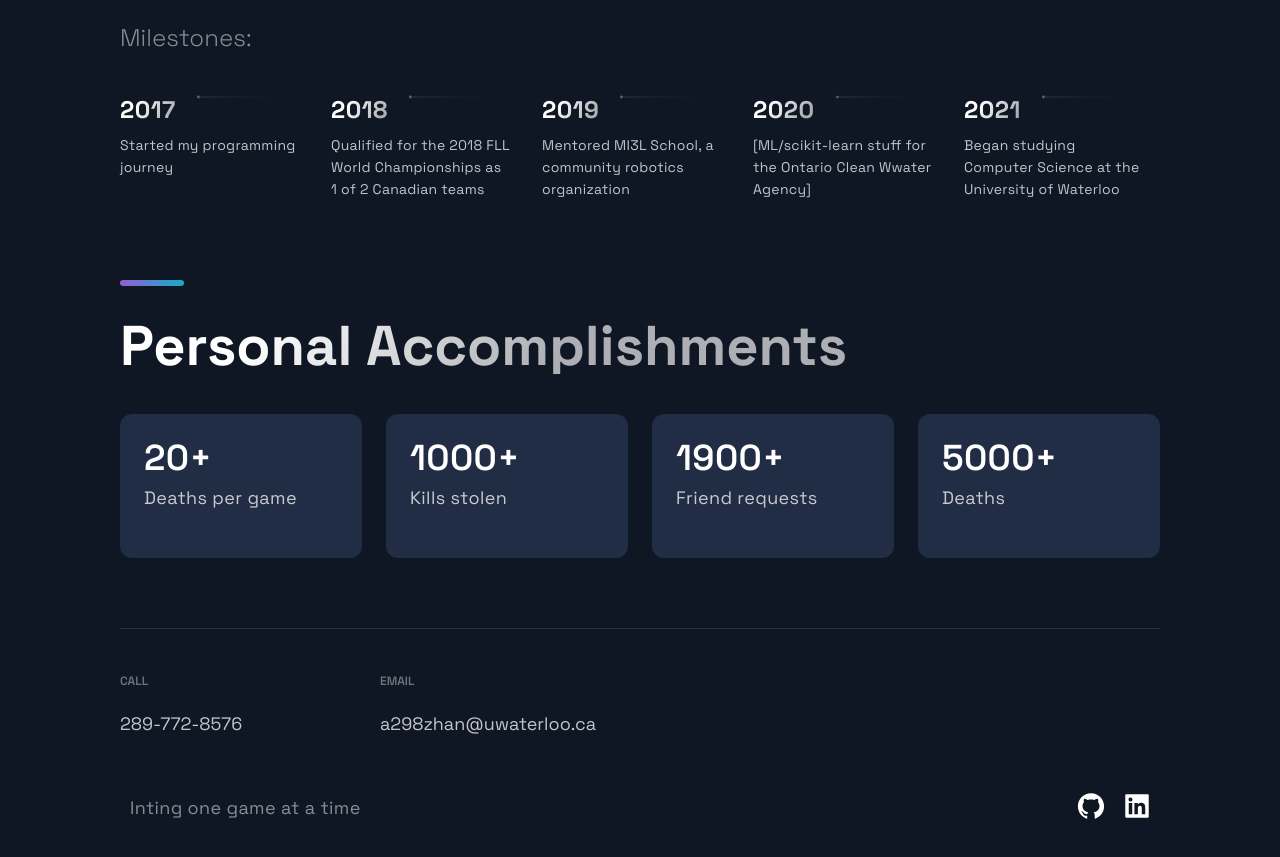
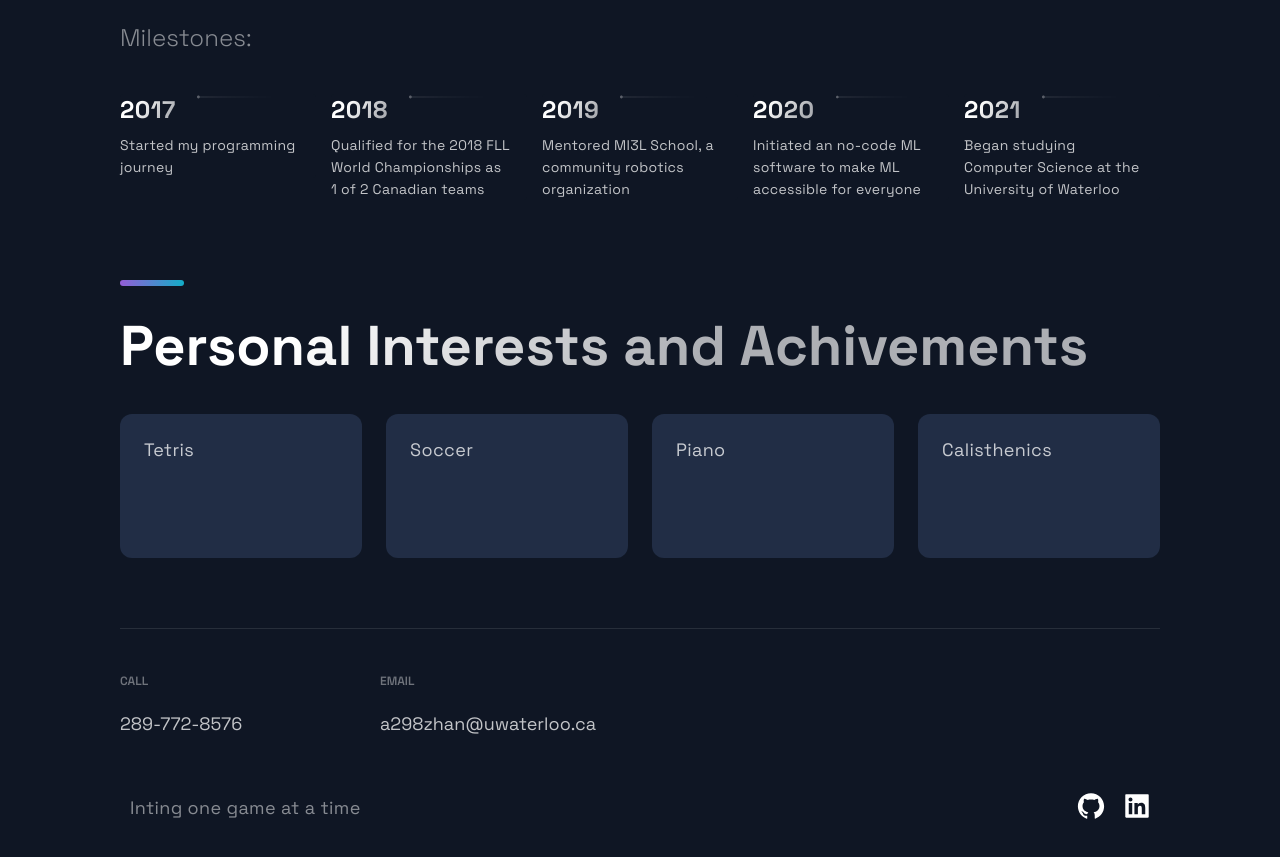
Before and after one commit to zhangandrew37/portfolio, a Next.js app: page / in a window 1280 px wide. Shown: the part 2680-3537 px from the top of the page. Built offline with nearby package versions, Linux system fonts and the light colour scheme.

Commit message:
update: personal info

```diff
--- a/src/components/Acomplishments/Acomplishments.js
+++ b/src/components/Acomplishments/Acomplishments.js
@@ -8,19 +8,18 @@ import {
 import { Box, Boxes, BoxNum, BoxText } from "./AcomplishmentsStyles";
 
 const data = [
-  { number: 20, text: "Deaths per game" },
-  { number: 1000, text: "Kills stolen" },
-  { number: 1900, text: "Friend requests" },
-  { number: 5000, text: "Deaths" },
+  { number: 10, text: "Tetris" },
+  { number: 1000, text: "Soccer" },
+  { number: 1900, text: "Piano" },
+  { number: 5000, text: "Calisthenics" },
 ];
 
 const Acomplishments = () => (
   <Section>
-    <SectionTitle>Personal Accomplishments</SectionTitle>
+    <SectionTitle>Personal Interests and Achivements</SectionTitle>
     <Boxes>
       {data.map((card, index) => (
         <Box key={index}>
-          <BoxNum>{card.number}+</BoxNum>
           <BoxText>{card.text}</BoxText>
         </Box>
       ))}
--- a/src/constants/constants.js
+++ b/src/constants/constants.js
@@ -5,9 +5,8 @@ export const projects = [
       "A machine learning tool that allows professionals in any field to solve their challenges without the need of any in-depth programming training or knowledge.",
     image: "/images/ml-app.png",
     tags: ["Python", "scikit-learn", "Streamlit"],
-    source:
-      "https://share.streamlit.io/zhangandrew37/ml-web-app/main/ml-app.py",
-    visit: "https://github.com/zhangandrew37/ML-web-app",
+    source: "https://share.streamlit.io/zhangandrew37/ml-app/main/main.py",
+    visit: "https://github.com/zhangandrew37/ml-app",
     id: 0,
   },
   {
@@ -53,7 +52,7 @@ export const TimeLineData = [
   },
   {
     year: 2020,
-    text: "[ML/scikit-learn stuff for the Ontario Clean Wwater Agency]",
+    text: "Initiated an no-code ML software to make ML accessible for everyone",
   },
   {
     year: 2021,
```
Also changed, not shown: 1 other file (tests, documents, lock files or other folders).
